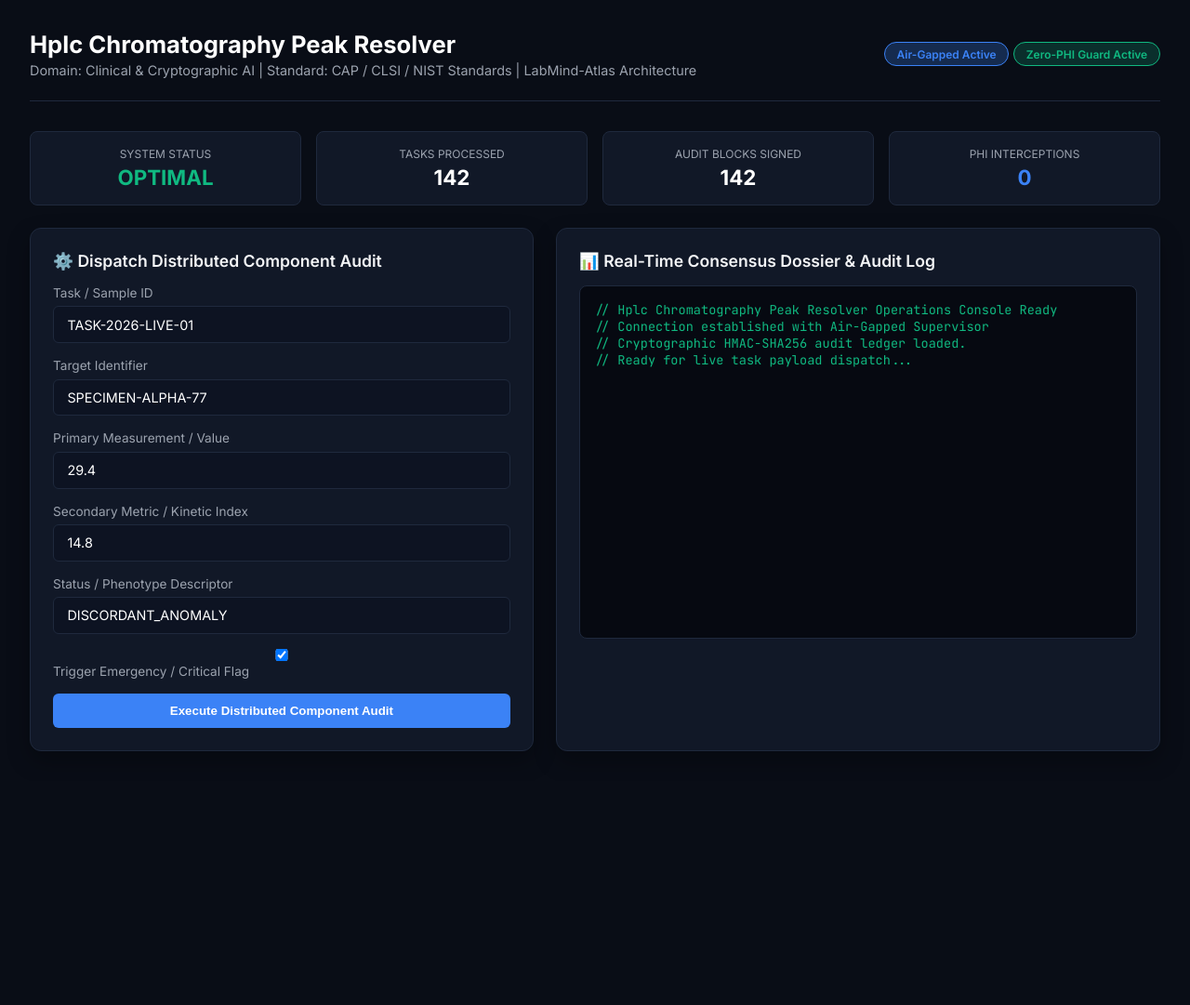
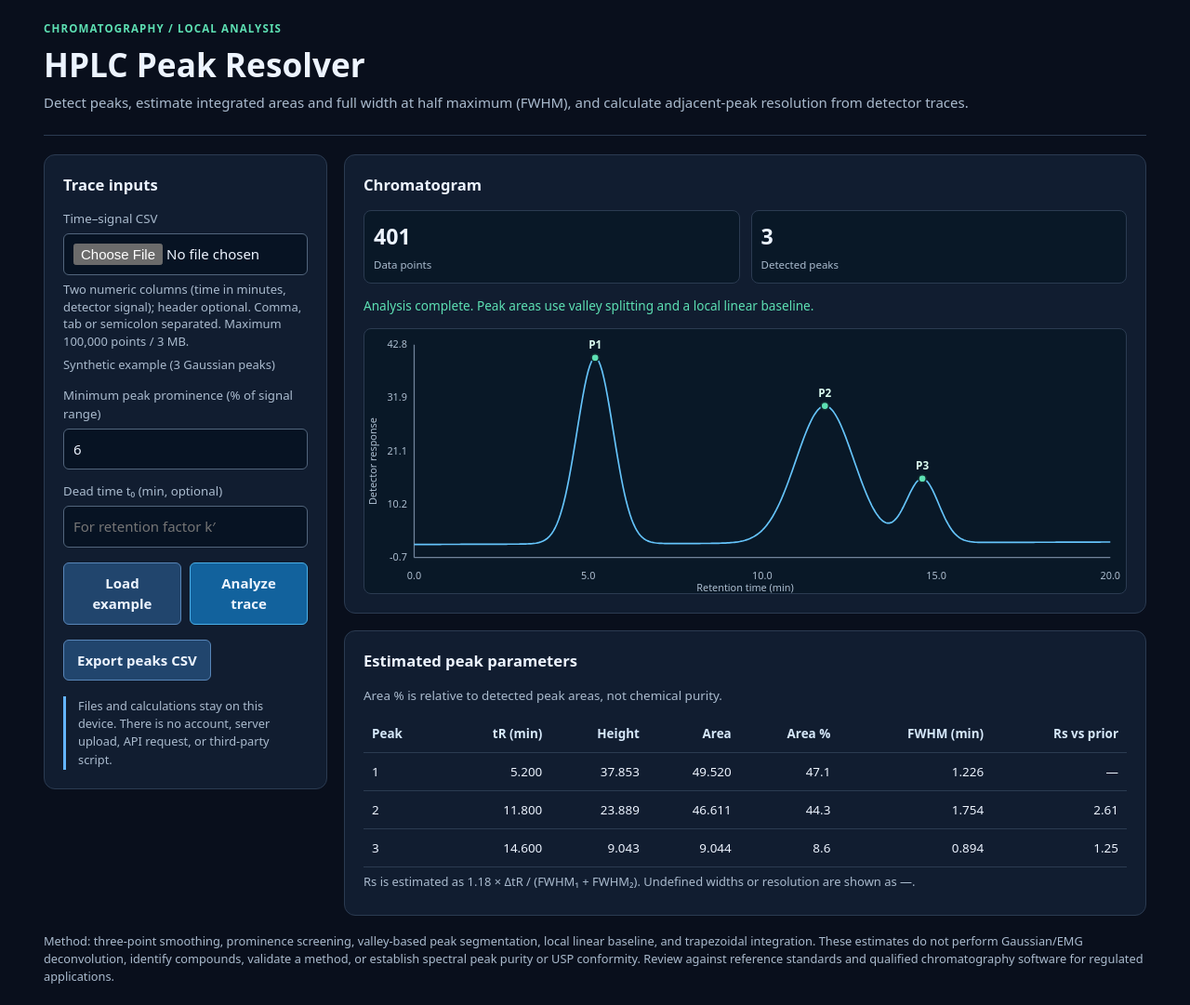
Before and after one commit to abusuraihsakhri/hplc-chromatography-peak-resolver, a plain HTML site: page web/index.html in a window 1280 px wide. Shown: the whole page at 93% size. Before the commit the page ends 840 px from the top, so only its background shows below. Drawn offline with Linux system fonts and the light colour scheme.

Commit message:
Replace nonfunctional mock console with self-contained HPLC analyzer

```diff
--- a/web/index.html
+++ b/web/index.html
@@ -1,236 +1,91 @@
-<!DOCTYPE html>
+<!doctype html>
 <html lang="en">
 <head>
-    <meta charset="UTF-8">
-    <meta name="viewport" content="width=device-width, initial-scale=1.0">
-    <title>Hplc Chromatography Peak Resolver — Operations Console</title>
-    <link href="https://fonts.googleapis.com/css2?family=Inter:wght@300;400;600;700&family=JetBrains+Mono:wght@400;600&display=swap" rel="stylesheet">
-    <style>
-        :root {
-            --bg: #090d16;
-            --card: #111827;
-            --border: #1f293d;
-            --accent: #3b82f6;
-            --accent-glow: rgba(59, 130, 246, 0.25);
-            --text: #f3f4f6;
-            --text-muted: #9ca3af;
-            --danger: #ef4444;
-            --warning: #f59e0b;
-            --success: #10b981;
-        }
-        * { box-sizing: border-box; margin: 0; padding: 0; }
-        body {
-            font-family: 'Inter', sans-serif;
-            background: var(--bg);
-            color: var(--text);
-            padding: 2rem;
-            min-height: 100vh;
-        }
-        .header {
-            display: flex;
-            justify-content: space-between;
-            align-items: center;
-            border-bottom: 1px solid var(--border);
-            padding-bottom: 1.5rem;
-            margin-bottom: 2rem;
-        }
-        .header-title h1 { font-size: 1.6rem; font-weight: 700; color: #fff; }
-        .header-title p { color: var(--text-muted); font-size: 0.9rem; margin-top: 0.25rem; }
-        .badge {
-            display: inline-block;
-            padding: 0.3rem 0.8rem;
-            border-radius: 9999px;
-            font-size: 0.75rem;
-            font-weight: 600;
-            background: var(--accent-glow);
-            color: var(--accent);
-            border: 1px solid var(--accent);
-        }
-        .grid {
-            display: grid;
-            grid-template-columns: 1fr 1.2fr;
-            gap: 1.5rem;
-        }
-        .card {
-            background: var(--card);
-            border: 1px solid var(--border);
-            border-radius: 12px;
-            padding: 1.5rem;
-            box-shadow: 0 10px 25px rgba(0,0,0,0.3);
-        }
-        .card h2 {
-            font-size: 1.1rem;
-            font-weight: 600;
-            margin-bottom: 1rem;
-            display: flex;
-            align-items: center;
-            gap: 0.5rem;
-        }
-        .form-group { margin-bottom: 1rem; }
-        label { display: block; font-size: 0.85rem; color: var(--text-muted); margin-bottom: 0.4rem; }
-        input, select, textarea {
-            width: 100%;
-            padding: 0.65rem 0.9rem;
-            background: #0d1322;
-            border: 1px solid var(--border);
-            border-radius: 6px;
-            color: #fff;
-            font-family: inherit;
-            font-size: 0.9rem;
-        }
-        input:focus, textarea:focus { outline: none; border-color: var(--accent); }
-        .btn {
-            background: var(--accent);
-            color: #fff;
-            border: none;
-            padding: 0.7rem 1.4rem;
-            border-radius: 6px;
-            font-weight: 600;
-            cursor: pointer;
-            transition: 0.2s;
-            width: 100%;
-        }
-        .btn:hover { background: #2563eb; }
-        .terminal {
-            background: #060911;
-            border: 1px solid var(--border);
-            border-radius: 8px;
-            padding: 1rem;
-            font-family: 'JetBrains Mono', monospace;
-            font-size: 0.85rem;
-            color: #10b981;
-            height: 380px;
-            overflow-y: auto;
-            white-space: pre-wrap;
-        }
-        .metrics-bar {
-            display: grid;
-            grid-template-columns: repeat(4, 1fr);
-            gap: 1rem;
-            margin-bottom: 1.5rem;
-        }
-        .metric-box {
-            background: var(--card);
-            border: 1px solid var(--border);
-            border-radius: 8px;
-            padding: 1rem;
-            text-align: center;
-        }
-        .metric-val { font-size: 1.4rem; font-weight: 700; color: #fff; margin-top: 0.25rem; }
-        .metric-label { font-size: 0.75rem; color: var(--text-muted); text-transform: uppercase; }
-    </style>
+<meta charset="utf-8">
+<meta name="viewport" content="width=device-width, initial-scale=1">
+<meta name="description" content="Local chromatogram peak detection, integration and resolution estimation from time–signal CSV data.">
+<meta name="color-scheme" content="dark">
+<title>HPLC Peak Resolver — Chromatogram Analysis</title>
+<style>
+:root {--bg:#090f1c;--panel:#111d30;--edge:#2b3b51;--text:#edf4ff;--muted:#aabbce;--blue:#64b5ff;--green:#5de0b3;--danger:#ff9898}
+*{box-sizing:border-box}body{margin:0;background:var(--bg);color:var(--text);font:15px/1.5 system-ui,-apple-system,BlinkMacSystemFont,"Segoe UI",sans-serif}
+main{max-width:1230px;margin:auto;padding:22px}header{border-bottom:1px solid var(--edge);margin-bottom:20px;padding-bottom:18px}
+h1{font-size:clamp(1.6rem,2.8vw,2.2rem);line-height:1.2;margin:0 0 8px}h2{font-size:1.04rem;margin:0 0 14px}p{margin:6px 0;color:var(--muted)}
+.kicker{color:var(--green);text-transform:uppercase;font-size:.72rem;letter-spacing:.1em;font-weight:700;margin-bottom:9px}
+.layout{display:grid;grid-template-columns:minmax(245px,305px) minmax(0,1fr);gap:18px;align-items:start}
+.panel{border:1px solid var(--edge);border-radius:12px;background:var(--panel);padding:20px;min-width:0}
+label{font-size:.83rem;color:var(--muted);display:block;margin:14px 0 5px}
+input{width:100%;border:1px solid #52657c;border-radius:6px;padding:10px;background:#071323;color:var(--text);font:inherit}
+input:focus-visible,button:focus-visible{outline:3px solid var(--green);outline-offset:2px}
+button{font:inherit;font-weight:650;border-radius:6px;padding:10px 14px;cursor:pointer;border:1px solid #5886b9;color:var(--text);background:#21456d}
+button.primary{background:#12629d;border-color:#4ab0e9}button:hover:not(:disabled){filter:brightness(1.18)}
+button:disabled{opacity:.5;cursor:not-allowed}.actions{display:flex;gap:9px;flex-wrap:wrap;margin-top:16px}
+#analyze,#demo{flex:1;min-width:110px}.hint{font-size:.81rem;line-height:1.45}
+.statrow{display:flex;gap:12px;margin:5px 0 14px;flex-wrap:wrap}
+.stat{flex:1;min-width:110px;background:#091827;border:1px solid var(--edge);border-radius:8px;padding:10px}
+.stat strong{display:block;font-size:1.45rem;font-variant-numeric:tabular-nums}.stat span{font-size:.72rem;color:var(--muted)}
+#status{min-height:26px;font-size:.85rem;color:var(--green);margin:8px 0}#status[data-error=true]{color:var(--danger)}
+#chart{width:100%;height:auto;display:block;background:#091827;border:1px solid var(--edge);border-radius:8px}
+.axis{stroke:#72849c;stroke-width:1.5}.trace{stroke:#65c4fb;stroke-width:2;stroke-linejoin:round}
+.tick,.axis-label{fill:#adbed0;font-size:13px}.peak-dot{fill:#5de0b3;stroke:#112a30;stroke-width:2}
+.peak-label{fill:#dcfdf1;font-weight:700;font-size:14px}
+.table-wrap{overflow-x:auto}table{border-collapse:collapse;width:100%;font-size:.84rem;font-variant-numeric:tabular-nums}
+th,td{padding:10px 9px;border-bottom:1px solid var(--edge);text-align:right;white-space:nowrap}
+th:first-child,td:first-child{text-align:left}th{color:#d6e8fa;font-weight:700}caption{text-align:left;padding:0 0 10px;color:var(--muted)}
+.note{border-left:3px solid var(--blue);padding:1px 13px;margin:17px 0 0;font-size:.8rem;color:var(--muted)}
+footer{font-size:.8rem;padding:18px 0;color:var(--muted)}
+@media(max-width:820px){main{padding:14px}.layout{grid-template-columns:1fr}.panel{padding:16px}}
+@media(prefers-reduced-motion:reduce){*{scroll-behavior:auto!important}}
+</style>
 </head>
 <body>
-
-    <div class="header">
-        <div class="header-title">
-            <h1>Hplc Chromatography Peak Resolver</h1>
-            <p>Domain: Clinical & Cryptographic AI | Standard: CAP / CLSI / NIST Standards | LabMind-Atlas Architecture</p>
-        </div>
-        <div>
-            <span class="badge">Air-Gapped Active</span>
-            <span class="badge" style="background: rgba(16,185,129,0.2); color: #10b981; border-color: #10b981;">Zero-PHI Guard Active</span>
-        </div>
-    </div>
-
-    <div class="metrics-bar">
-        <div class="metric-box">
-            <div class="metric-label">System Status</div>
-            <div class="metric-val" style="color: var(--success);" id="m-status">OPTIMAL</div>
-        </div>
-        <div class="metric-box">
-            <div class="metric-label">Tasks Processed</div>
-            <div class="metric-val" id="m-tasks">142</div>
-        </div>
-        <div class="metric-box">
-            <div class="metric-label">Audit Blocks Signed</div>
-            <div class="metric-val" id="m-audit">142</div>
-        </div>
-        <div class="metric-box">
-            <div class="metric-label">PHI Interceptions</div>
-            <div class="metric-val" style="color: var(--accent);" id="m-phi">0</div>
-        </div>
-    </div>
-
-    <div class="grid">
-        <div class="card">
-            <h2>⚙️ Dispatch Distributed Component Audit</h2>
-            <div class="form-group">
-                <label>Task / Sample ID</label>
-                <input type="text" id="task_id" value="TASK-2026-LIVE-01">
-            </div>
-            <div class="form-group">
-                <label>Target Identifier</label>
-                <input type="text" id="target_id" value="SPECIMEN-ALPHA-77">
-            </div>
-            <div class="form-group">
-                <label>Primary Measurement / Value</label>
-                <input type="number" id="primary_metric" value="29.4" step="0.1">
-            </div>
-            <div class="form-group">
-                <label>Secondary Metric / Kinetic Index</label>
-                <input type="number" id="secondary_metric" value="14.8" step="0.1">
-            </div>
-            <div class="form-group">
-                <label>Status / Phenotype Descriptor</label>
-                <input type="text" id="status_descriptor" value="DISCORDANT_ANOMALY">
-            </div>
-            <div class="form-group">
-                <label><input type="checkbox" id="is_critical" checked> Trigger Emergency / Critical Flag</label>
-            </div>
-            <button class="btn" onclick="runAudit()">Execute Distributed Component Audit</button>
-        </div>
-
-        <div class="card">
-            <h2>📊 Real-Time Consensus Dossier & Audit Log</h2>
-            <div class="terminal" id="outputConsole">// Hplc Chromatography Peak Resolver Operations Console Ready
-// Connection established with Air-Gapped Supervisor
-// Cryptographic HMAC-SHA256 audit ledger loaded.
-// Ready for live task payload dispatch...</div>
-        </div>
-    </div>
-
-    <script>
-        async function runAudit() {
-            const consoleEl = document.getElementById('outputConsole');
-            consoleEl.innerText = "// Dispatching task across specialized workers...
-// Invoking InvariantQCWorker, SafetyEscalationWorker, ProtocolWorker...";
-
-            const payload = {
-                task_id: document.getElementById('task_id').value,
-                target_identifier: document.getElementById('target_id').value,
-                primary_metric: parseFloat(document.getElementById('primary_metric').value),
-                secondary_metric: parseFloat(document.getElementById('secondary_metric').value),
-                status_descriptor: document.getElementById('status_descriptor').value,
-                is_critical_flag: document.getElementById('is_critical').checked
-            };
-
-            try {
-                const res = await fetch('/api/audit', {
-                    method: 'POST',
-                    headers: { 'Content-Type': 'application/json' },
-                    body: JSON.stringify(payload)
-                });
-                const data = await res.json();
-                consoleEl.innerText = JSON.stringify(data, null, 2);
-                document.getElementById('m-tasks').innerText = parseInt(document.getElementById('m-tasks').innerText) + 1;
-                document.getElementById('m-audit').innerText = parseInt(document.getElementById('m-audit').innerText) + 1;
-            } catch (err) {
-                consoleEl.innerText = "// Offline / Simulation Output:\n" + JSON.stringify({
-                    dossier_id: "DOSSIER-SIM-" + Math.floor(Math.random()*10000),
-                    system: "hplc-chromatography-peak-resolver",
-                    domain: "Clinical & Cryptographic AI",
-                    task_id: payload.task_id,
-                    overall_urgency: payload.is_critical_flag ? "CRITICAL_STAT_PANIC" : "ELEVATED_RISK",
-                    integrity_status: "DISCORDANT_ANOMALY",
-                    alerts: [
-                        { worker: "InvariantQCWorker", alert: "Primary metric exceeds upper reference bound" },
-                        { worker: "SafetyEscalationWorker", alert: "Critical emergency interlock flag active" }
-                    ],
-                    audit_hash: "HMAC_SHA256_e83f9a72b941d6c381f9"
-                }, null, 2);
-            }
-        }
-    </script>
+<main>
+<header>
+<div class="kicker">Chromatography / local analysis</div>
+<h1>HPLC Peak Resolver</h1>
+<p>Detect peaks, estimate integrated areas and full width at half maximum (FWHM), and calculate adjacent-peak resolution from detector traces.</p>
+</header>
+<div class="layout">
+<section class="panel" aria-labelledby="controls-heading">
+<h2 id="controls-heading">Trace inputs</h2>
+<label for="file">Time–signal CSV</label>
+<input id="file" type="file" accept=".csv,.tsv,.txt,text/csv,text/plain">
+<p class="hint">Two numeric columns (time in minutes, detector signal); header optional. Comma, tab or semicolon separated. Maximum 100,000 points / 3 MB.</p>
+<p id="source-name" class="hint">Synthetic example (3 Gaussian peaks)</p>
+<label for="prominence">Minimum peak prominence (% of signal range)</label>
+<input id="prominence" type="number" min="0.1" max="99" step="0.5" value="6">
+<label for="dead-time">Dead time t₀ (min, optional)</label>
+<input id="dead-time" type="number" min="0.0001" step="any" placeholder="For retention factor k′">
+<div class="actions"><button id="demo" type="button">Load example</button><button id="analyze" class="primary" type="button">Analyze trace</button></div>
+<div class="actions"><button id="export" type="button" disabled>Export peaks CSV</button></div>
+<p class="note">Files and calculations stay on this device. There is no account, server upload, API request, or third-party script.</p>
+</section>
+<div>
+<section class="panel" aria-labelledby="trace-heading">
+<h2 id="trace-heading">Chromatogram</h2>
+<div class="statrow">
+<div class="stat"><strong id="total-points">—</strong><span>Data points</span></div>
+<div class="stat"><strong id="total-peaks">—</strong><span>Detected peaks</span></div>
+</div>
+<div id="status" role="status" aria-live="polite"></div>
+<svg id="chart" xmlns="http://www.w3.org/2000/svg" viewBox="0 0 980 340" role="img" aria-label="Chromatogram line plot with detected peak markers"></svg>
+</section>
+<section class="panel" style="margin-top:18px" aria-labelledby="peak-heading">
+<h2 id="peak-heading">Estimated peak parameters</h2>
+<div class="table-wrap">
+<table>
+<caption>Area % is relative to detected peak areas, not chemical purity.</caption>
+<thead><tr><th>Peak</th><th>tR (min)</th><th>Height</th><th>Area</th><th>Area %</th><th>FWHM (min)</th><th>Rs vs prior</th></tr></thead>
+<tbody id="peak-rows"><tr><td colspan="7">Load data to see peak parameters.</td></tr></tbody>
+</table>
+</div>
+<p class="hint">Rs is estimated as 1.18 × ΔtR / (FWHM₁ + FWHM₂). Undefined widths or resolution are shown as —.</p>
+</section>
+</div>
+</div>
+<footer>Method: three-point smoothing, prominence screening, valley-based peak segmentation, local linear baseline, and trapezoidal integration. These estimates do not perform Gaussian/EMG deconvolution, identify compounds, validate a method, or establish spectral peak purity or USP conformity. Review against reference standards and qualified chromatography software for regulated applications.</footer>
+</main>
+<script src="./peak-analysis.js"></script>
+<script src="./app.js"></script>
 </body>
 </html>
```
